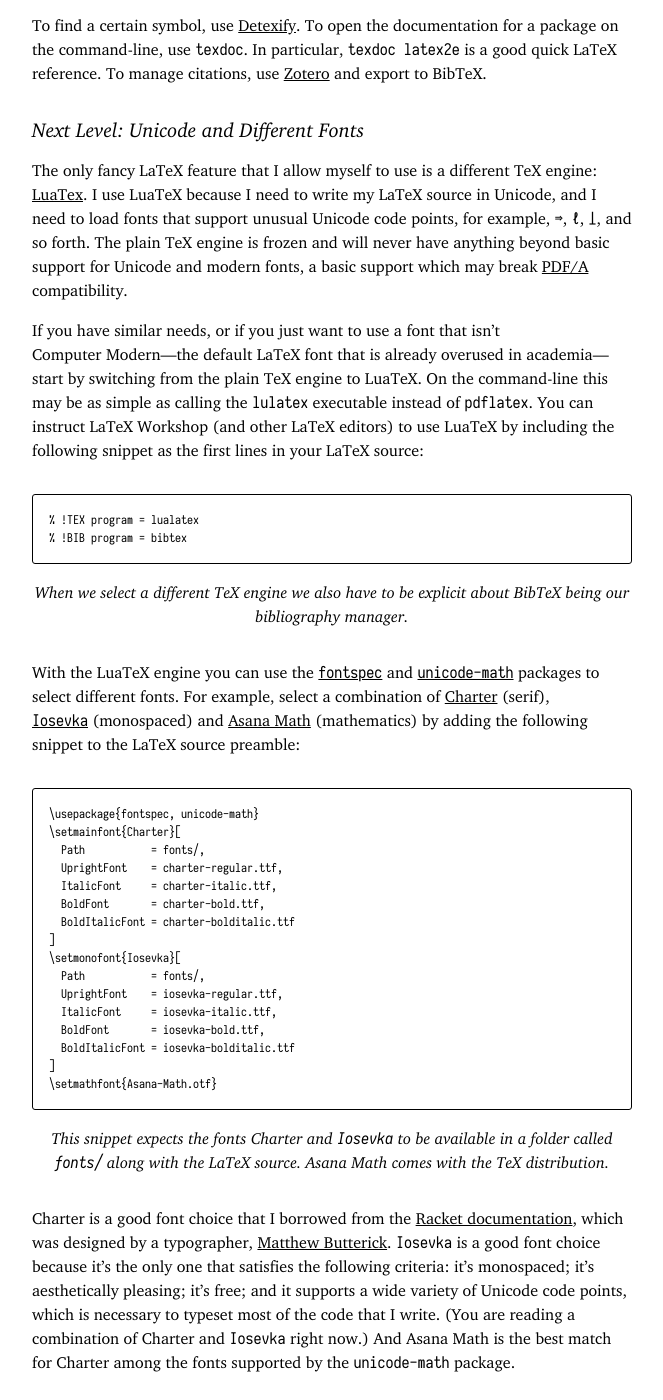
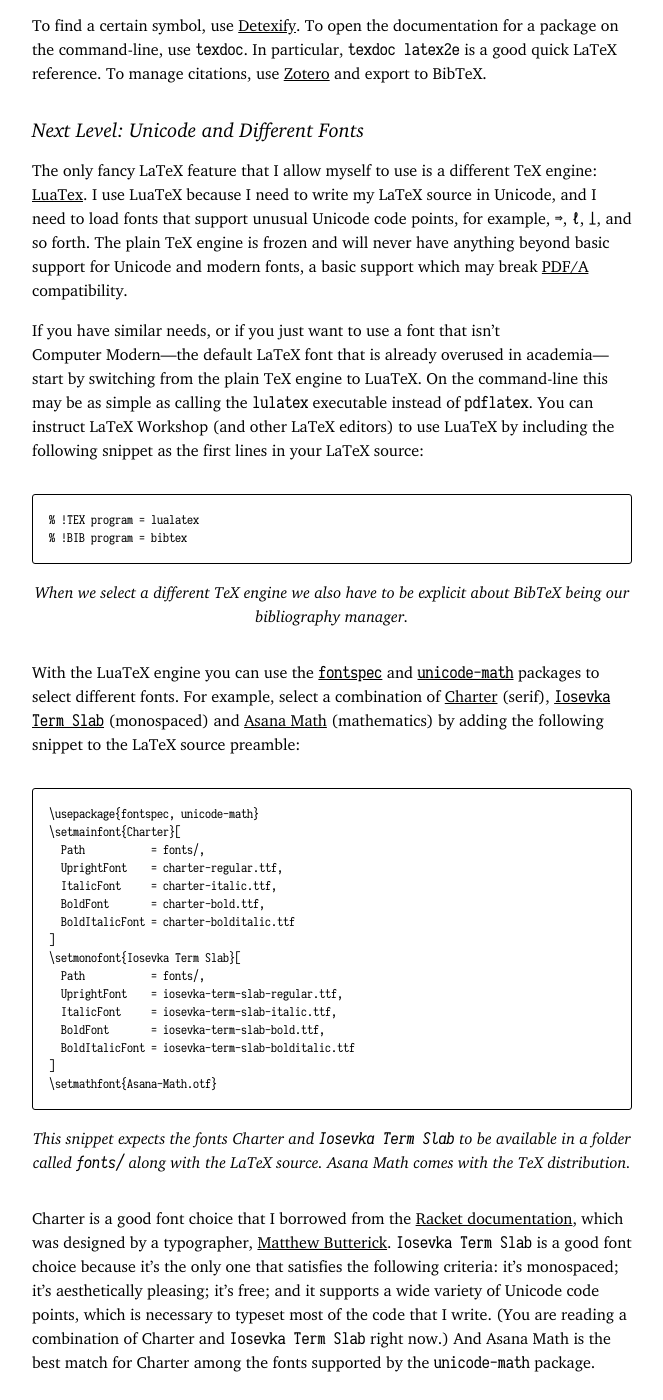
Before and after one commit to leafac/leafac.com, a Jekyll site: the page built from a-minimal-latex-dissertation-template-for-the-johns-hopkins-university/index.md, in a window 1280 px wide and 1400 px high, scrolled down 14103 px. Shown: the whole window, without its empty margins (308-971 px from the left). Built offline with Jekyll 4.4.1, drawn with Linux system fonts in a browser that asks for light colours; our own code applies the rules of GitHub Pages for plain Markdown files.

Commit message:
Update Iosevka

````diff
--- a/a-minimal-latex-dissertation-template-for-the-johns-hopkins-university/index.md
+++ b/a-minimal-latex-dissertation-template-for-the-johns-hopkins-university/index.md
@@ -439,7 +439,7 @@ When we select a different TeX engine we also have to be explicit about BibTeX b
 </figcaption>
 </figure>
 
-With the LuaTeX engine you can use the [`fontspec`](https://ctan.org/pkg/fontspec) and [`unicode-math`](https://ctan.org/pkg/unicode-math) packages to select different fonts. For example, select a combination of [Charter](https://practicaltypography.com/charter.html) (serif), [`Iosevka`](http://typeof.net/Iosevka/) (monospaced) and [Asana Math](https://ctan.org/pkg/asana-math) (mathematics) by adding the following snippet to the LaTeX source preamble:
+With the LuaTeX engine you can use the [`fontspec`](https://ctan.org/pkg/fontspec) and [`unicode-math`](https://ctan.org/pkg/unicode-math) packages to select different fonts. For example, select a combination of [Charter](https://practicaltypography.com/charter.html) (serif), [`Iosevka Term Slab`](http://typeof.net/Iosevka/) (monospaced) and [Asana Math](https://ctan.org/pkg/asana-math) (mathematics) by adding the following snippet to the LaTeX source preamble:
 
 <figure markdown="1">
 ```latex
@@ -451,18 +451,18 @@ With the LuaTeX engine you can use the [`fontspec`](https://ctan.org/pkg/fontspe
   BoldFont       = charter-bold.ttf,
   BoldItalicFont = charter-bolditalic.ttf
 ]
-\setmonofont{Iosevka}[
+\setmonofont{Iosevka Term Slab}[
   Path           = fonts/,
-  UprightFont    = iosevka-regular.ttf,
-  ItalicFont     = iosevka-italic.ttf,
-  BoldFont       = iosevka-bold.ttf,
-  BoldItalicFont = iosevka-bolditalic.ttf
+  UprightFont    = iosevka-term-slab-regular.ttf,
+  ItalicFont     = iosevka-term-slab-italic.ttf,
+  BoldFont       = iosevka-term-slab-bold.ttf,
+  BoldItalicFont = iosevka-term-slab-bolditalic.ttf
 ]
 \setmathfont{Asana-Math.otf}
 ```
 <figcaption markdown="1">
-This snippet expects the fonts Charter and `Iosevka` to be available in a folder called `fonts/` along with the LaTeX source. Asana Math comes with the TeX distribution.
+This snippet expects the fonts Charter and `Iosevka Term Slab` to be available in a folder called `fonts/` along with the LaTeX source. Asana Math comes with the TeX distribution.
 </figcaption>
 </figure>
 
-Charter is a good font choice that I borrowed from the [Racket documentation](https://docs.racket-lang.org), which was designed by a typographer, [Matthew Butterick](https://practicaltypography.com/about-matthew-butterick.html). `Iosevka` is a good font choice because it’s the only one that satisfies the following criteria: it’s monospaced; it’s aesthetically pleasing; it’s free; and it supports a wide variety of Unicode code points, which is necessary to typeset most of the code that I write. (You are reading a combination of Charter and `Iosevka` right now.) And Asana Math is the best match for Charter among the fonts supported by the `unicode-math` package.
+Charter is a good font choice that I borrowed from the [Racket documentation](https://docs.racket-lang.org), which was designed by a typographer, [Matthew Butterick](https://practicaltypography.com/about-matthew-butterick.html). `Iosevka Term Slab` is a good font choice because it’s the only one that satisfies the following criteria: it’s monospaced; it’s aesthetically pleasing; it’s free; and it supports a wide variety of Unicode code points, which is necessary to typeset most of the code that I write. (You are reading a combination of Charter and `Iosevka Term Slab` right now.) And Asana Math is the best match for Charter among the fonts supported by the `unicode-math` package.
--- a/stylesheets/main.scss
+++ b/stylesheets/main.scss
@@ -32,31 +32,31 @@
 }
 
 @font-face {
-  font-family: "Iosevka";
+  font-family: "Iosevka Term Slab";
   font-weight: normal;
   font-style: normal;
-  src: url("/fonts/iosevka-regular.woff") format("woff");
+  src: url("/fonts/iosevka-term-slab-regular.woff") format("woff");
 }
 
 @font-face {
-  font-family: "Iosevka";
+  font-family: "Iosevka Term Slab";
   font-weight: normal;
   font-style: italic;
-  src: url("/fonts/iosevka-italic.woff") format("woff");
+  src: url("/fonts/iosevka-term-slab-italic.woff") format("woff");
 }
 
 @font-face {
-  font-family: "Iosevka";
+  font-family: "Iosevka Term Slab";
   font-weight: bold;
   font-style: normal;
-  src: url("/fonts/iosevka-bold.woff") format("woff");
+  src: url("/fonts/iosevka-term-slab-bold.woff") format("woff");
 }
 
 @font-face {
-  font-family: "Iosevka";
+  font-family: "Iosevka Term Slab";
   font-weight: bold;
   font-style: italic;
-  src: url("/fonts/iosevka-bolditalic.woff") format("woff");
+  src: url("/fonts/iosevka-term-slab-bolditalic.woff") format("woff");
 }
 
 body {
@@ -121,8 +121,7 @@ audio {
 }
 
 pre, code {
-  font-family: "Iosevka", "Courier New", monospace;
-  font-variant-ligatures: none;
+  font-family: "Iosevka Term Slab", "Courier New", monospace;
 }
 
 pre {
````
Also changed, not shown: index.md (+1 -1 lines), fonts/iosevka-bold.woff (deleted), fonts/iosevka-bolditalic.woff (deleted), fonts/iosevka-italic.woff (deleted), fonts/iosevka-regular.woff (deleted), fonts/iosevka-term-slab-bold.woff (added), fonts/iosevka-term-slab-bolditalic.woff (added), fonts/iosevka-term-slab-italic.woff (added), fonts/iosevka-term-slab-regular.woff (added).
